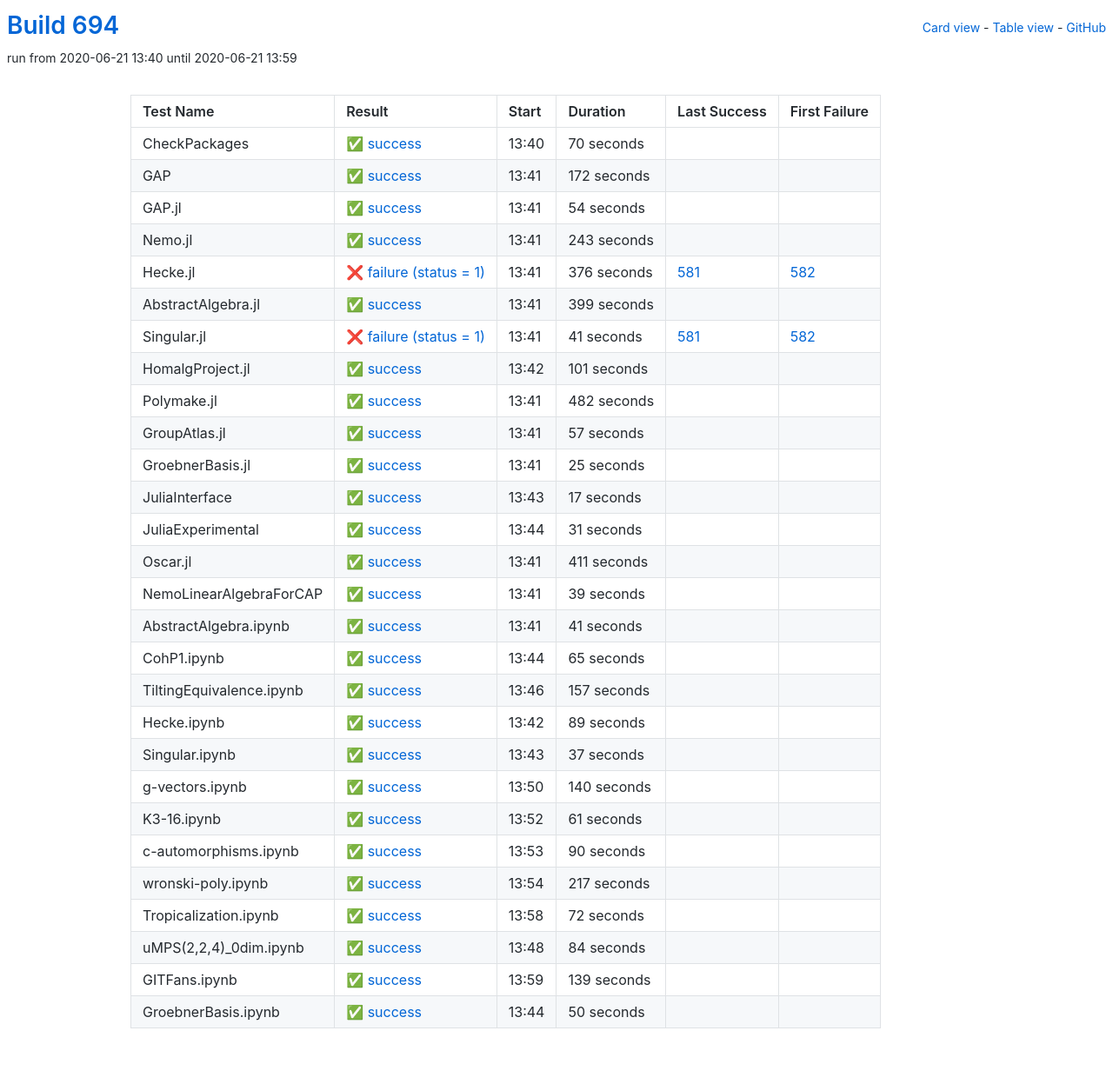
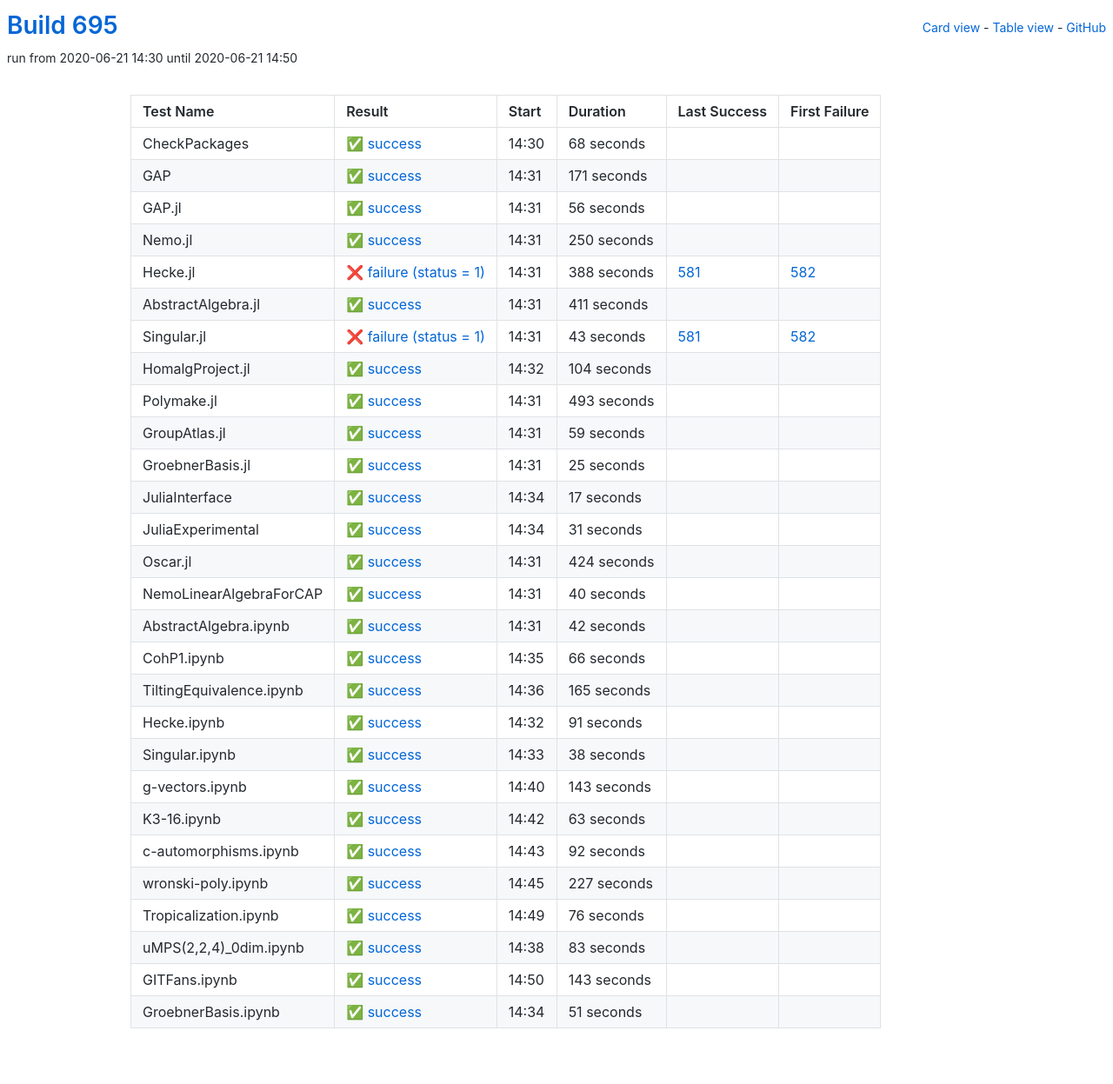
Before and after one commit to oscar-system/oscar-ci-status-1.4, a Jekyll site: the page built from table.html, in a window 1280 px wide. Shown: the whole page at 87% size. Built offline with Jekyll 4.4.1, drawn with Linux system fonts in a browser that asks for light colours.

Commit message:
Build #695

```diff
--- a/_data/ci.yml
+++ b/_data/ci.yml
@@ -1,6 +1,6 @@
 ---
-build: 694
-build_url: https://oscarci.mathematik.uni-kl.de/job/oscar-julia-1.4/694/
+build: 695
+build_url: https://oscarci.mathematik.uni-kl.de/job/oscar-julia-1.4/695/
 job: oscar-julia-1.4
 organization: oscar-system
 repo: oscar-ci-status-1.4
@@ -8,128 +8,128 @@ repourl: https://github.com/oscar-system/oscar-ci-status-1.4
 tests:
 - name: CheckPackages
   id: checkpackages
-  log: https://oscarci.mathematik.uni-kl.de/job/oscar-julia-1.4/694/artifact/logs/build-694/CheckPackages.log
-  start: 2020-06-21 13:40
+  log: https://oscarci.mathematik.uni-kl.de/job/oscar-julia-1.4/695/artifact/logs/build-695/CheckPackages.log
+  start: 2020-06-21 14:30
   success: true
   exitcode: 0
   status: success
-  duration: 70
+  duration: 68
   last_success: false
   last_success_url:
   first_failure: false
   first_failure_url:
 - name: GAP
   id: gap
-  log: https://oscarci.mathematik.uni-kl.de/job/oscar-julia-1.4/694/artifact/logs/build-694/GAP.log
-  start: 2020-06-21 13:41
+  log: https://oscarci.mathematik.uni-kl.de/job/oscar-julia-1.4/695/artifact/logs/build-695/GAP.log
+  start: 2020-06-21 14:31
   success: true
   exitcode: 0
   status: success
-  duration: 172
+  duration: 171
   last_success: false
   last_success_url:
   first_failure: false
   first_failure_url:
 - name: GAP.jl
   id: gap-jl
-  log: https://oscarci.mathematik.uni-kl.de/job/oscar-julia-1.4/694/artifact/logs/build-694/GAP.jl.log
-  start: 2020-06-21 13:41
+  log: https://oscarci.mathematik.uni-kl.de/job/oscar-julia-1.4/695/artifact/logs/build-695/GAP.jl.log
+  start: 2020-06-21 14:31
   success: true
   exitcode: 0
   status: success
-  duration: 54
+  duration: 56
   last_success: false
   last_success_url:
   first_failure: false
   first_failure_url:
 - name: Nemo.jl
   id: nemo-jl
-  log: https://oscarci.mathematik.uni-kl.de/job/oscar-julia-1.4/694/artifact/logs/build-694/Nemo.jl.log
-  start: 2020-06-21 13:41
+  log: https://oscarci.mathematik.uni-kl.de/job/oscar-julia-1.4/695/artifact/logs/build-695/Nemo.jl.log
+  start: 2020-06-21 14:31
   success: true
   exitcode: 0
   status: success
-  duration: 243
+  duration: 250
   last_success: false
   last_success_url:
   first_failure: false
   first_failure_url:
 - name: Hecke.jl
   id: hecke-jl
-  log: https://oscarci.mathematik.uni-kl.de/job/oscar-julia-1.4/694/artifact/logs/build-694/Hecke.jl.log
-  start: 2020-06-21 13:41
+  log: https://oscarci.mathematik.uni-kl.de/job/oscar-julia-1.4/695/artifact/logs/build-695/Hecke.jl.log
+  start: 2020-06-21 14:31
   success: false
   exitcode: 1
   status: failure
-  duration: 376
+  duration: 388
   last_success: 581
   last_success_url: https://oscarci.mathematik.uni-kl.de/job/oscar-julia-1.4/581/
   first_failure: 582
   first_failure_url: https://oscarci.mathematik.uni-kl.de/job/oscar-julia-1.4/582/
 - name: AbstractAlgebra.jl
   id: abstractalgebra-jl
-  log: https://oscarci.mathematik.uni-kl.de/job/oscar-julia-1.4/694/artifact/logs/build-694/AbstractAlgebra.jl.log
-  start: 2020-06-21 13:41
+  log: https://oscarci.mathematik.uni-kl.de/job/oscar-julia-1.4/695/artifact/logs/build-695/AbstractAlgebra.jl.log
+  start: 2020-06-21 14:31
   success: true
   exitcode: 0
   status: success
-  duration: 399
+  duration: 411
   last_success: false
   last_success_url:
   first_failure: false
   first_failure_url:
 - name: Singular.jl
   id: singular-jl
-  log: https://oscarci.mathematik.uni-kl.de/job/oscar-julia-1.4/694/artifact/logs/build-694/Singular.jl.log
-  start: 2020-06-21 13:41
+  log: https://oscarci.mathematik.uni-kl.de/job/oscar-julia-1.4/695/artifact/logs/build-695/Singular.jl.log
+  start: 2020-06-21 14:31
   success: false
   exitcode: 1
   status: failure
-  duration: 41
+  duration: 43
   last_success: 581
   last_success_url: https://oscarci.mathematik.uni-kl.de/job/oscar-julia-1.4/581/
   first_failure: 582
   first_failure_url: https://oscarci.mathematik.uni-kl.de/job/oscar-julia-1.4/582/
 - name: HomalgProject.jl
   id: homalgproject-jl
-  log: https://oscarci.mathematik.uni-kl.de/job/oscar-julia-1.4/694/artifact/logs/build-694/HomalgProject.jl.log
-  start: 2020-06-21 13:42
+  log: https://oscarci.mathematik.uni-kl.de/job/oscar-julia-1.4/695/artifact/logs/build-695/HomalgProject.jl.log
+  start: 2020-06-21 14:32
   success: true
   exitcode: 0
   status: success
-  duration: 101
+  duration: 104
   last_success: false
   last_success_url:
   first_failure: false
   first_failure_url:
 - name: Polymake.jl
   id: polymake-jl
-  log: https://oscarci.mathematik.uni-kl.de/job/oscar-julia-1.4/694/artifact/logs/build-694/Polymake.jl.log
-  start: 2020-06-21 13:41
+  log: https://oscarci.mathematik.uni-kl.de/job/oscar-julia-1.4/695/artifact/logs/build-695/Polymake.jl.log
+  start: 2020-06-21 14:31
   success: true
   exitcode: 0
   status: success
-  duration: 482
+  duration: 493
   last_success: false
   last_success_url:
   first_failure: false
   first_failure_url:
 - name: GroupAtlas.jl
   id: groupatlas-jl
-  log: https://oscarci.mathematik.uni-kl.de/job/oscar-julia-1.4/694/artifact/logs/build-694/GroupAtlas.jl.log
-  start: 2020-06-21 13:41
+  log: https://oscarci.mathematik.uni-kl.de/job/oscar-julia-1.4/695/artifact/logs/build-695/GroupAtlas.jl.log
+  start: 2020-06-21 14:31
   success: true
   exitcode: 0
   status: success
-  duration: 57
+  duration: 59
   last_success: false
   last_success_url:
   first_failure: false
   first_failure_url:
 - name: GroebnerBasis.jl
   id: groebnerbasis-jl
-  log: https://oscarci.mathematik.uni-kl.de/job/oscar-julia-1.4/694/artifact/logs/build-694/GroebnerBasis.jl.log
-  start: 2020-06-21 13:41
+  log: https://oscarci.mathematik.uni-kl.de/job/oscar-julia-1.4/695/artifact/logs/build-695/GroebnerBasis.jl.log
+  start: 2020-06-21 14:31
   success: true
   exitcode: 0
   status: success
@@ -140,8 +140,8 @@ tests:
   first_failure_url:
 - name: JuliaInterface
   id: juliainterface
-  log: https://oscarci.mathematik.uni-kl.de/job/oscar-julia-1.4/694/artifact/logs/build-694/JuliaInterface.log
-  start: 2020-06-21 13:43
+  log: https://oscarci.mathematik.uni-kl.de/job/oscar-julia-1.4/695/artifact/logs/build-695/JuliaInterface.log
+  start: 2020-06-21 14:34
   success: true
   exitcode: 0
   status: success
@@ -152,8 +152,8 @@ tests:
   first_failure_url:
 - name: JuliaExperimental
   id: juliaexperimental
-  log: https://oscarci.mathematik.uni-kl.de/job/oscar-julia-1.4/694/artifact/logs/build-694/JuliaExperimental.log
-  start: 2020-06-21 13:44
+  log: https://oscarci.mathematik.uni-kl.de/job/oscar-julia-1.4/695/artifact/logs/build-695/JuliaExperimental.log
+  start: 2020-06-21 14:34
   success: true
   exitcode: 0
   status: success
@@ -164,180 +164,180 @@ tests:
   first_failure_url:
 - name: Oscar.jl
   id: oscar-jl
-  log: https://oscarci.mathematik.uni-kl.de/job/oscar-julia-1.4/694/artifact/logs/build-694/Oscar.jl.log
-  start: 2020-06-21 13:41
+  log: https://oscarci.mathematik.uni-kl.de/job/oscar-julia-1.4/695/artifact/logs/build-695/Oscar.jl.log
+  start: 2020-06-21 14:31
   success: true
   exitcode: 0
   status: success
-  duration: 411
+  duration: 424
   last_success: false
   last_success_url:
   first_failure: false
   first_failure_url:
 - name: NemoLinearAlgebraForCAP
   id: nemolinearalgebraforcap
-  log: https://oscarci.mathematik.uni-kl.de/job/oscar-julia-1.4/694/artifact/logs/build-694/NemoLinearAlgebraForCAP.log
-  start: 2020-06-21 13:41
+  log: https://oscarci.mathematik.uni-kl.de/job/oscar-julia-1.4/695/artifact/logs/build-695/NemoLinearAlgebraForCAP.log
+  start: 2020-06-21 14:31
   success: true
   exitcode: 0
   status: success
-  duration: 39
+  duration: 40
   last_success: false
   last_success_url:
   first_failure: false
   first_failure_url:
 - name: AbstractAlgebra.ipynb
   id: abstractalgebra-ipynb
-  log: https://oscarci.mathematik.uni-kl.de/job/oscar-julia-1.4/694/artifact/logs/build-694/AbstractAlgebra.ipynb.log
-  start: 2020-06-21 13:41
+  log: https://oscarci.mathematik.uni-kl.de/job/oscar-julia-1.4/695/artifact/logs/build-695/AbstractAlgebra.ipynb.log
+  start: 2020-06-21 14:31
   success: true
   exitcode: 0
   status: success
-  duration: 41
+  duration: 42
   last_success: false
   last_success_url:
   first_failure: false
   first_failure_url:
 - name: CohP1.ipynb
   id: cohp1-ipynb
-  log: https://oscarci.mathematik.uni-kl.de/job/oscar-julia-1.4/694/artifact/logs/build-694/CohP1.ipynb.log
-  start: 2020-06-21 13:44
+  log: https://oscarci.mathematik.uni-kl.de/job/oscar-julia-1.4/695/artifact/logs/build-695/CohP1.ipynb.log
+  start: 2020-06-21 14:35
   success: true
   exitcode: 0
   status: success
-  duration: 65
+  duration: 66
   last_success: false
   last_success_url:
   first_failure: false
   first_failure_url:
 - name: TiltingEquivalence.ipynb
   id: tiltingequivalence-ipynb
-  log: https://oscarci.mathematik.uni-kl.de/job/oscar-julia-1.4/694/artifact/logs/build-694/TiltingEquivalence.ipynb.log
-  start: 2020-06-21 13:46
+  log: https://oscarci.mathematik.uni-kl.de/job/oscar-julia-1.4/695/artifact/logs/build-695/TiltingEquivalence.ipynb.log
+  start: 2020-06-21 14:36
   success: true
   exitcode: 0
   status: success
-  duration: 157
+  duration: 165
   last_success: false
   last_success_url:
   first_failure: false
   first_failure_url:
 - name: Hecke.ipynb
   id: hecke-ipynb
-  log: https://oscarci.mathematik.uni-kl.de/job/oscar-julia-1.4/694/artifact/logs/build-694/Hecke.ipynb.log
-  start: 2020-06-21 13:42
+  log: https://oscarci.mathematik.uni-kl.de/job/oscar-julia-1.4/695/artifact/logs/build-695/Hecke.ipynb.log
+  start: 2020-06-21 14:32
   success: true
   exitcode: 0
   status: success
-  duration: 89
+  duration: 91
   last_success: false
   last_success_url:
   first_failure: false
   first_failure_url:
 - name: Singular.ipynb
   id: singular-ipynb
-  log: https://oscarci.mathematik.uni-kl.de/job/oscar-julia-1.4/694/artifact/logs/build-694/Singular.ipynb.log
-  start: 2020-06-21 13:43
+  log: https://oscarci.mathematik.uni-kl.de/job/oscar-julia-1.4/695/artifact/logs/build-695/Singular.ipynb.log
+  start: 2020-06-21 14:33
   success: true
   exitcode: 0
   status: success
-  duration: 37
+  duration: 38
   last_success: false
   last_success_url:
   first_failure: false
   first_failure_url:
 - name: g-vectors.ipynb
   id: g-vectors-ipynb
-  log: https://oscarci.mathematik.uni-kl.de/job/oscar-julia-1.4/694/artifact/logs/build-694/g-vectors.ipynb.log
-  start: 2020-06-21 13:50
+  log: https://oscarci.mathematik.uni-kl.de/job/oscar-julia-1.4/695/artifact/logs/build-695/g-vectors.ipynb.log
+  start: 2020-06-21 14:40
   success: true
   exitcode: 0
   status: success
-  duration: 140
+  duration: 143
   last_success: false
   last_success_url:
   first_failure: false
   first_failure_url:
 - name: K3-16.ipynb
   id: k3-16-ipynb
-  log: https://oscarci.mathematik.uni-kl.de/job/oscar-julia-1.4/694/artifact/logs/build-694/K3-16.ipynb.log
-  start: 2020-06-21 13:52
+  log: https://oscarci.mathematik.uni-kl.de/job/oscar-julia-1.4/695/artifact/logs/build-695/K3-16.ipynb.log
+  start: 2020-06-21 14:42
   success: true
   exitcode: 0
   status: success
-  duration: 61
+  duration: 63
   last_success: false
   last_success_url:
   first_failure: false
   first_failure_url:
 - name: c-automorphisms.ipynb
   id: c-automorphisms-ipynb
-  log: https://oscarci.mathematik.uni-kl.de/job/oscar-julia-1.4/694/artifact/logs/build-694/c-automorphisms.ipynb.log
-  start: 2020-06-21 13:53
+  log: https://oscarci.mathematik.uni-kl.de/job/oscar-julia-1.4/695/artifact/logs/build-695/c-automorphisms.ipynb.log
+  start: 2020-06-21 14:43
   success: true
   exitcode: 0
   status: success
-  duration: 90
+  duration: 92
   last_success: false
   last_success_url:
   first_failure: false
   first_failure_url:
 - name: wronski-poly.ipynb
   id: wronski-poly-ipynb
-  log: https://oscarci.mathematik.uni-kl.de/job/oscar-julia-1.4/694/artifact/logs/build-694/wronski-poly.ipynb.log
-  start: 2020-06-21 13:54
+  log: https://oscarci.mathematik.uni-kl.de/job/oscar-julia-1.4/695/artifact/logs/build-695/wronski-poly.ipynb.log
+  start: 2020-06-21 14:45
   success: true
   exitcode: 0
   status: success
-  duration: 217
+  duration: 227
   last_success: false
   last_success_url:
   first_failure: false
   first_failure_url:
 - name: Tropicalization.ipynb
   id: tropicalization-ipynb
-  log: https://oscarci.mathematik.uni-kl.de/job/oscar-julia-1.4/694/artifact/logs/build-694/Tropicalization.ipynb.log
-  start: 2020-06-21 13:58
+  log: https://oscarci.mathematik.uni-kl.de/job/oscar-julia-1.4/695/artifact/logs/build-695/Tropicalization.ipynb.log
+  start: 2020-06-21 14:49
   success: true
   exitcode: 0
   status: success
-  duration: 72
+  duration: 76
   last_success: false
   last_success_url:
   first_failure: false
   first_failure_url:
 - name: uMPS(2,2,4)_0dim.ipynb
   id: umps-2-2-4-0dim-ipynb
-  log: https://oscarci.mathematik.uni-kl.de/job/oscar-julia-1.4/694/artifact/logs/build-694/uMPS-2-2-4-_0dim.ipynb.log
-  start: 2020-06-21 13:48
+  log: https://oscarci.mathematik.uni-kl.de/job/oscar-julia-1.4/695/artifact/logs/build-695/uMPS-2-2-4-_0dim.ipynb.log
+  start: 2020-06-21 14:38
   success: true
   exitcode: 0
   status: success
-  duration: 84
+  duration: 83
   last_success: false
   last_success_url:
   first_failure: false
   first_failure_url:
 - name: GITFans.ipynb
   id: gitfans-ipynb
-  log: https://oscarci.mathematik.uni-kl.de/job/oscar-julia-1.4/694/artifact/logs/build-694/GITFans.ipynb.log
-  start: 2020-06-21 13:59
+  log: https://oscarci.mathematik.uni-kl.de/job/oscar-julia-1.4/695/artifact/logs/build-695/GITFans.ipynb.log
+  start: 2020-06-21 14:50
   success: true
   exitcode: 0
   status: success
-  duration: 139
+  duration: 143
   last_success: false
   last_success_url:
   first_failure: false
   first_failure_url:
 - name: GroebnerBasis.ipynb
   id: groebnerbasis-ipynb
-  log: https://oscarci.mathematik.uni-kl.de/job/oscar-julia-1.4/694/artifact/logs/build-694/GroebnerBasis.ipynb.log
-  start: 2020-06-21 13:44
+  log: https://oscarci.mathematik.uni-kl.de/job/oscar-julia-1.4/695/artifact/logs/build-695/GroebnerBasis.ipynb.log
+  start: 2020-06-21 14:34
   success: true
   exitcode: 0
   status: success
-  duration: 50
+  duration: 51
   last_success: false
   last_success_url:
   first_failure: false
```
Also changed, not shown: README.md.
